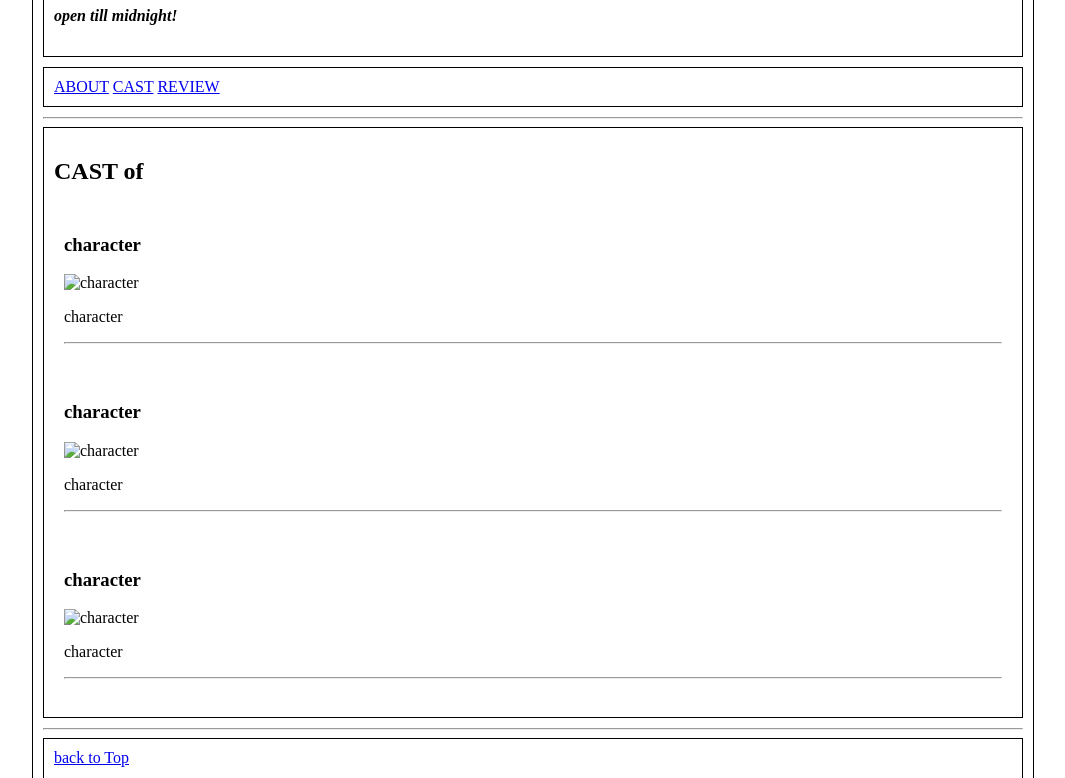
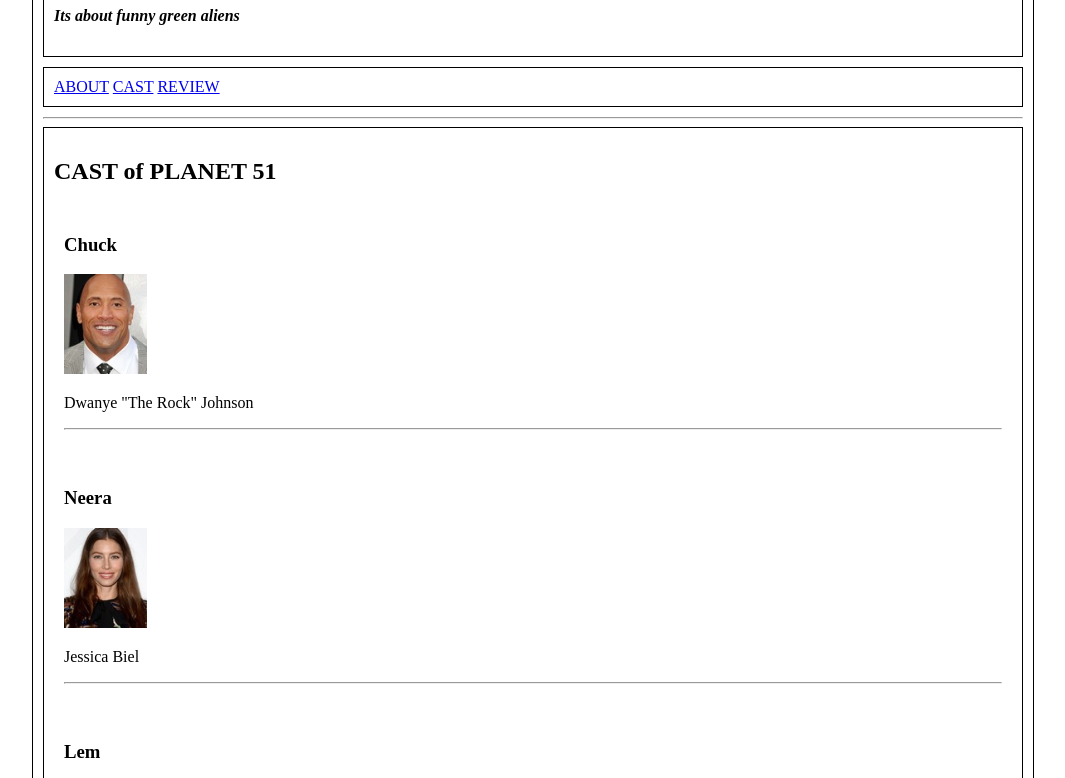
Before and after one commit to ardurantneit/SE111_gitRepo, a plain HTML site: page w4-Movie/cast.html in a window 1280 px wide. Shown: the part 121-899 px from the top of the page, without its empty margins (107-1172 px from the left). Drawn offline with Linux system fonts and the light colour scheme.

Commit message:
almost done on w4 movie

```diff
--- a/w4-Movie/cast.html
+++ b/w4-Movie/cast.html
@@ -35,8 +35,8 @@
 
         <div id="header">
 
-            <h1>Empire Records</h1>
-            <h4><i>open till midnight!</i></h4>
+            <h1>Planet 51</h1>
+            <h4><i>Its about funny green aliens</i></h4>
 
         </div><!--/ #header-->
 
@@ -53,15 +53,15 @@
         <!--edit content div based on assignment directions-->
         <div id ="content">
 
-            <h2>CAST of</h2>
+            <h2>CAST of PLANET 51</h2>
 
             <div class = "character">
                 <!--need 5-->
-                <h3>character</h3>
+                <h3>Chuck</h3>
 
-                <img src="" alt="character" height="50">
+                <img src="images/Rock.jpg" alt="character" height="100">
 
-                <p>character</p>
+                <p>Dwanye "The Rock" Johnson</p>
 
                 <hr>
 
@@ -69,11 +69,11 @@
 
             <div class = "character">
                 <!--need 5-->
-                <h3>character</h3>
+                <h3>Neera</h3>
 
-                <img src="" alt="character" height="50">
+                <img src="images/Jess.jpg" alt="character" height="100">
 
-                <p>character</p>
+                <p>Jessica Biel</p>
 
                 <hr>
 
@@ -81,11 +81,11 @@
 
             <div class = "character">
                 <!--need 5-->
-                <h3>character</h3>
+                <h3>Lem</h3>
 
-                <img src="" alt="character" height="50">
+                <img src="images/Jus.jpg" alt="character" height="50">
 
-                <p>character</p>
+                <p>Justin Long</p>
 
                 <hr>
 
```
Also changed, not shown: w4-Movie/index.html (+1 -3 lines), w4-Movie/review.html (+4 -2 lines), w4-Movie/images/Jess.jpg (added), w4-Movie/images/Jus.jpg (added), w4-Movie/images/Rock.jpg (added).
